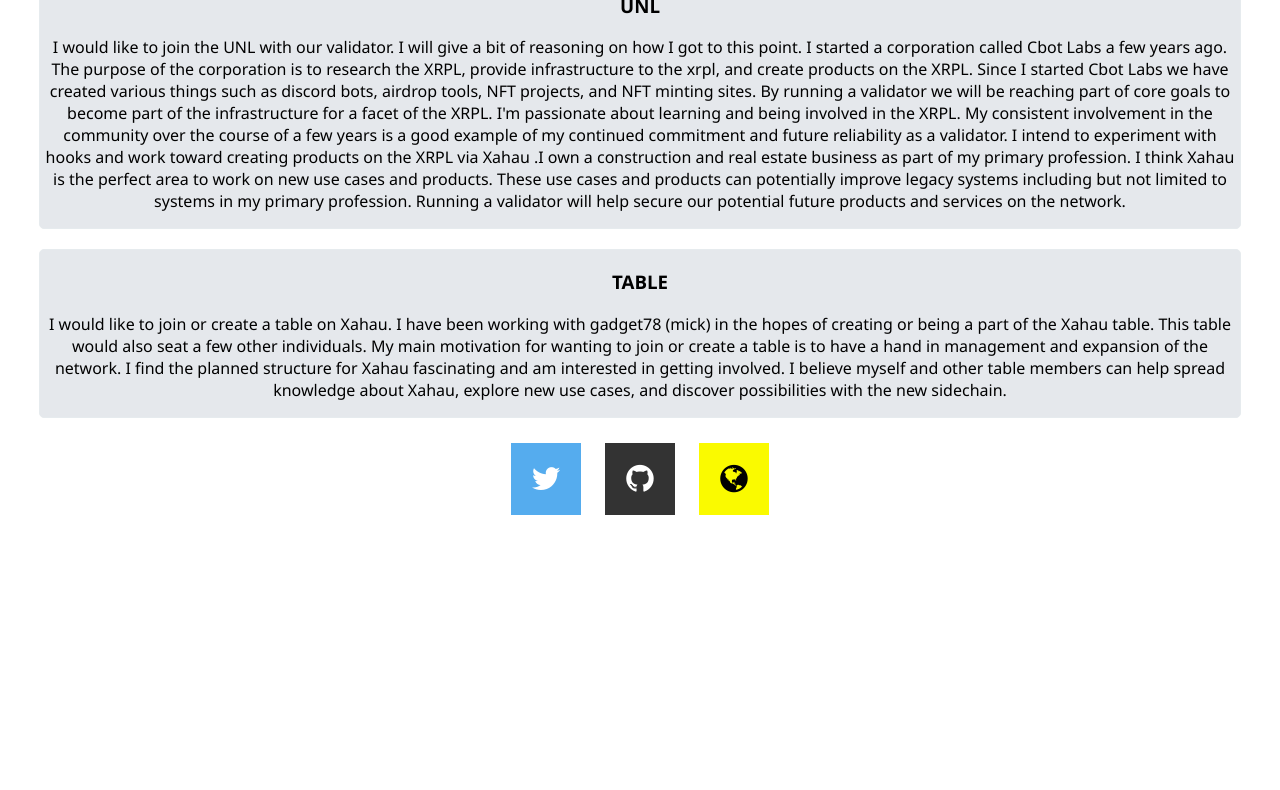
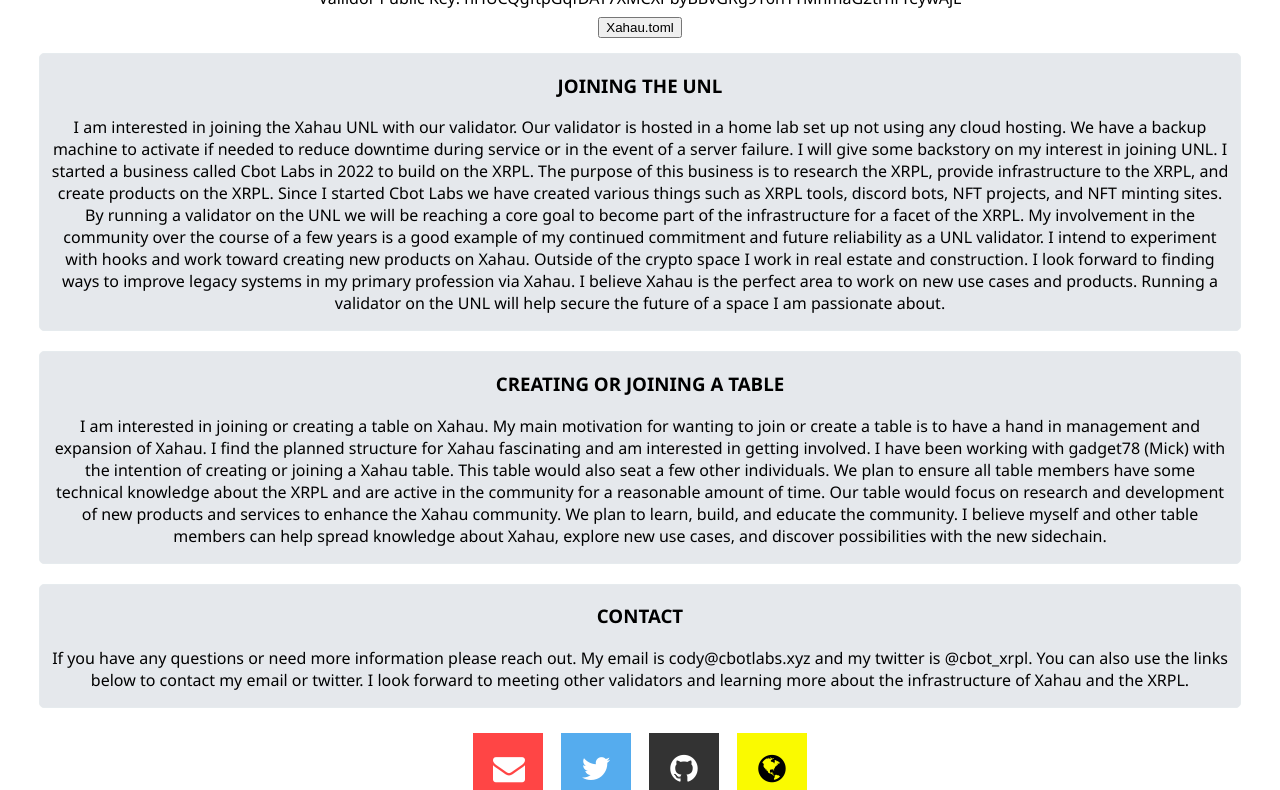
Before and after one commit to Cbot-XRPL/xahau-intentions, a plain HTML site: page index.html in a window 1280 px wide. Shown: the part 204-994 px from the top of the page. Before the commit the page ends 800 px from the top, so only its background shows below. Drawn offline with Linux system fonts and the light colour scheme.

Commit message:
Add files via upload

```diff
--- a/index.html
+++ b/index.html
@@ -5,6 +5,8 @@
     <meta charset="UTF-8">
     <meta http-equiv="X-UA-Compatible" content="IE=edge">
     <meta name="viewport" content="width=device-width, initial-scale=1.0">
+    <link rel="icon" type="image/x-icon" href="/favicon2.ico">
+    <link rel="shortcut" icon” href="/favicon2.ico" type="image/x-icon" />.
     <link rel="stylesheet" href="style.css">
     <link rel="stylesheet" href="https://cdnjs.cloudflare.com/ajax/libs/font-awesome/4.7.0/css/font-awesome.min.css">
     <script src="script.js"></script>
@@ -12,43 +14,67 @@
 
 <body>
 
-    <h1 class="title">Cbot Labs Xahau Intentions</h1>
+    <h1 class="title">Cbot Labs On Xahau</h1>
+    <p class="over">An artical about Cbot Labs Interest in joining Xahau UNL and creation of a table in the goverance
+        game.</p>
     <p class="by">Written By Cody</p>
-    <div class="image1">
+    <div class="container1">
         <img class="image" src="ll.png" alt="logo">
     </div>
-    <div class="container1">
+    <div class="">
         <p class="text">Vailidor Public Key: nHUCQgftpGqfDAY7XMCXPbyBBvGRg9T6n1YMnmaG2trnrYeywAjL </p>
     </div>
 
+    <div class="container1">
+        <a class="button" href="https://www.cbotlabs.xyz/.well-known/xahau.toml">
+            <button>Xahau.toml</button>
+        </a>
+    </div>
+
+
     <div class="container2">
-        <h3 class="sub">UNL</h3>
-        <p class="text1">I would like to join the UNL with our validator. I will give a bit of reasoning on how I got to
-            this point. I started a corporation called Cbot Labs a few years ago. The purpose of the corporation is to
-            research the XRPL, provide infrastructure to the xrpl, and create products on the XRPL. Since I started Cbot
-            Labs we have created various things such as discord bots, airdrop tools, NFT projects, and NFT minting
-            sites. By running a validator we will be reaching part of core goals to become part of the infrastructure
-            for a facet of the XRPL. I'm passionate about learning and being involved in the XRPL. My consistent
-            involvement in the community over the course of a few years is a good example of my continued commitment and
-            future reliability as a validator. I intend to experiment with hooks and work toward creating products on
-            the XRPL via Xahau .I own a construction and real estate business as part of my primary profession. I think
-            Xahau is the perfect area to work on new use cases and products. These use cases and products can
-            potentially improve legacy systems including but not limited to systems in my primary profession. Running a
-            validator will help secure our potential future products and services on the network.
+        <h3 class="sub">JOINING THE UNL</h3>
+        <p class="text1">I am interested in joining the Xahau UNL with our validator. Our validator is hosted in a home
+            lab set up not using any cloud hosting. We have a backup machine to activate if needed to reduce downtime
+            during service or in the event of a server failure. I will give some backstory on my interest in joining
+            UNL. I started a business called Cbot Labs in 2022 to build on the XRPL. The purpose of this business is to
+            research the XRPL, provide infrastructure to the XRPL, and create products on the XRPL. Since I started Cbot
+            Labs we have created various things such as XRPL tools, discord bots, NFT projects, and NFT minting sites.
+            By running a validator on the UNL we will be reaching a core goal to become part of the infrastructure for a
+            facet of the XRPL.
+
+            My involvement in the community over the course of a few years is a good example of my continued commitment
+            and future reliability as a UNL validator. I intend to experiment with hooks and work toward creating new
+            products on Xahau. Outside of the crypto space I work in real estate and construction. I look forward to
+            finding ways to improve legacy systems in my primary profession via Xahau. I believe Xahau is the perfect
+            area to work on new use cases and products. Running a validator on the UNL will help secure the future of a
+            space I am passionate about.
         </p>
     </div>
 
     <div class="container2">
-        <h3 class="sub">TABLE</h3>
-        <p class="text1">I would like to join or create a table on Xahau. I have been working with gadget78 (mick) in
-            the hopes of creating or being a part of the Xahau table. This table would also seat a few other
-            individuals. My main motivation for wanting to join or create a table is to have a hand in management and
-            expansion of the network. I find the planned structure for Xahau fascinating and am interested in getting
-            involved. I believe myself and other table members can help spread knowledge about Xahau, explore new use
-            cases, and discover possibilities with the new sidechain.</p>
+        <h3 class="sub">CREATING OR JOINING A TABLE</h3>
+        <p class="text1">I am interested in joining or creating a table on Xahau. My main motivation for wanting to join
+            or create a table is to have a hand in management and expansion of Xahau. I find the planned structure for
+            Xahau fascinating and am interested in getting involved. I have been working with gadget78 (Mick) with the
+            intention of creating or joining a Xahau table. This table would also seat a few other individuals. We plan
+            to ensure all table members have some technical knowledge about the XRPL and are active in the community for
+            a reasonable amount of time. Our table would focus on research and development of new products and services
+            to enhance the Xahau community. We plan to learn, build, and educate the community. I believe myself and
+            other table members can help spread knowledge about Xahau, explore new use cases, and discover possibilities
+            with the new sidechain.
+    </div>
+
+    <div class="container2">
+        <h3 class="sub">CONTACT</h3>
+        <p class="text1"> If you have any questions or need more information please reach out. My email is
+            cody@cbotlabs.xyz and my twitter is @cbot_xrpl. You can also use the links below to contact my email or
+            twitter. I look forward to meeting other validators and learning more about the infrastructure of Xahau and
+            the XRPL.</p>
     </div>
 
     <div class="container3">
+        <a href="mailto: cody@cbotlabs.xyz" class="fa fa-envelope fa-2x"></a>
         <a href="https://twitter.com/Cbot_Xrpl" class="fa fa-twitter fa-2x"></a>
         <a href="https://github.com/Cbot-XRPL" class="fa fa-github fa-2x"></a>
         <a href="https://cbotlabs.xyz/" class="fa fa-globe fa-2x"></a>
--- a/style.css
+++ b/style.css
@@ -1,12 +1,9 @@
-
-.image1{
+.container1 {
   display: flex;
   justify-content: center;
 }
 
-
-
-.container2{
+.container2 {
   word-wrap: break-word;
   border-style: solid;
   border-radius: 5px;
@@ -18,21 +15,24 @@
   margin-bottom: 20px;
 }
 
-.container3{
+.container3 {
   width: 95%;
   margin: auto;
   text-align: center;
 }
 
 
+.button {
+  margin-bottom: 15px;
+  margin-top: 5px;
+}
 
-
-.title{
-    font-weight:bolder;
-    font-family:'Gill Sans', 'Gill Sans MT', Calibri, 'Trebuchet MS', sans-serif;
+.title {
+  font-weight: bolder;
+  font-family: 'Gill Sans', 'Gill Sans MT', Calibri, 'Trebuchet MS', sans-serif;
   font-size: 40px;
   text-align: center;
-    margin-top: 20px;
+  margin-top: 5px;
 }
 
 .sub {
@@ -40,14 +40,21 @@
   font-family: 'Segoe UI', Tahoma, Geneva, Verdana, sans-serif;
 }
 
-.by{
+.over {
+  margin-top: -20px;
   text-align: center;
-    margin-top: -20px;
+}
+
+.by {
+  margin-top: -10px;
+  text-align: center;
+  font-weight: bold;
+  font-family: 'Segoe UI', Tahoma, Geneva, Verdana, sans-serif;
 }
 
 
 
-.text{
+.text {
   word-wrap: break-word;
   text-align: center;
   font-weight: 500;
@@ -56,30 +63,26 @@
 
 }
 
-.text1{
-    font-weight: 500;
+.text1 {
+  font-weight: 400;
   font-family: 'Segoe UI', Tahoma, Geneva, Verdana, sans-serif;
   text-align: center;
+  margin-left: 10px;
+  margin-right: 10px;
 }
 
-.text2{
-  font-weight: 500;
-  font-family: 'Segoe UI', Tahoma, Geneva, Verdana, sans-serif;
-  text-align: center;
-}
 
 .fa {
   padding: 20px;
   width: 30px;
   text-align: center;
   text-decoration: none;
-    margin: 5px 10px;
+  margin: 5px 7px;
 }
 
 .fa:hover {
   opacity: 0.7;
 }
-
 
 .fa-twitter {
   background: #55ACEE;
@@ -98,13 +101,13 @@
   color: rgb(0, 0, 0);
 }
 
-  .fa-discord {
+.fa-envelope {
 
-    background: #8645ff;
+  background: #ff4545;
   color: rgb(255, 255, 255);
 }
 
-  .image{
+.image {
   margin-top: -10px;
   width: 50px;
   height: 50px;
```
Also changed, not shown: favicon2.ico (added). Lines whose indentation alone changed are shown as unchanged.
